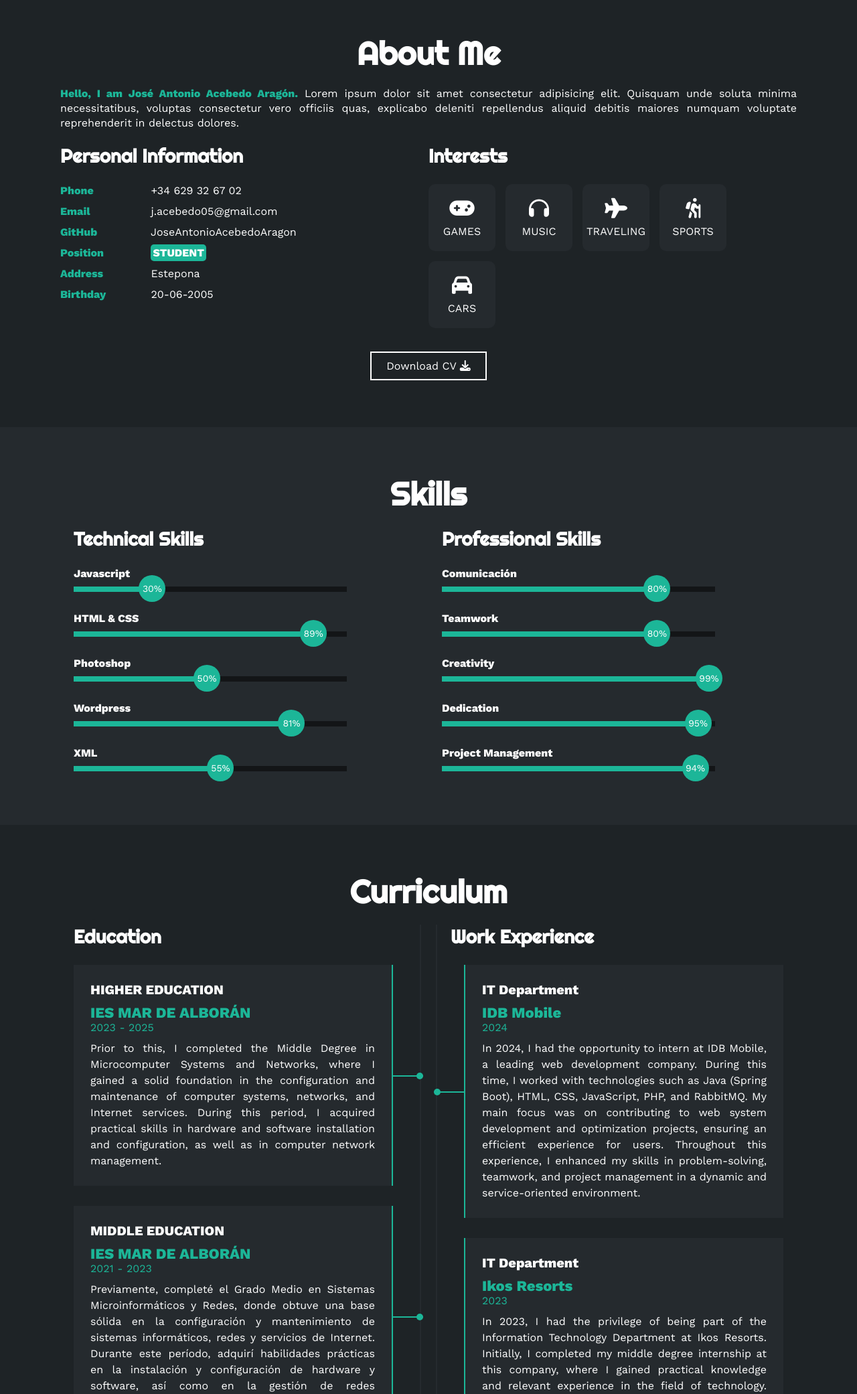
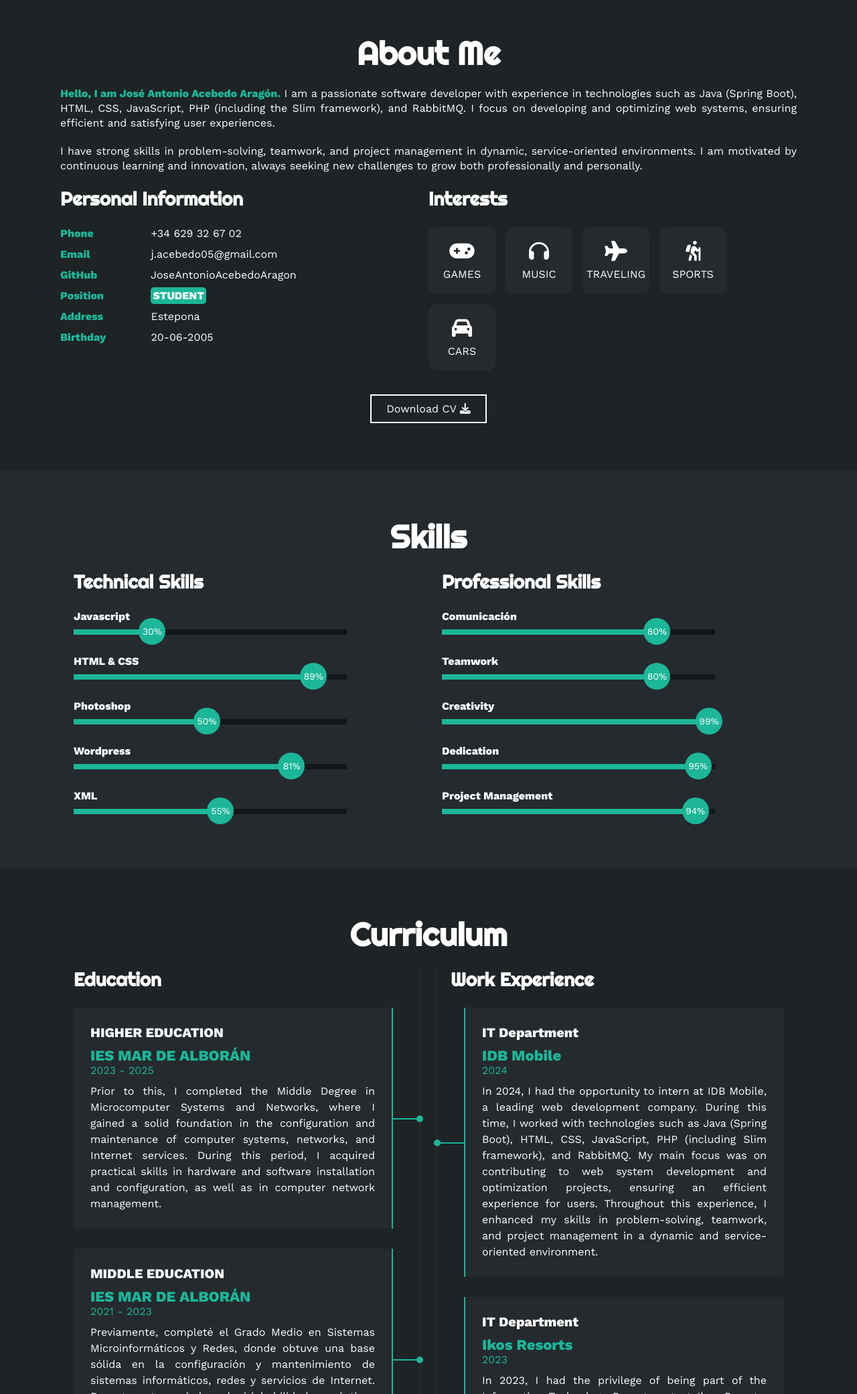
Before and after one commit to JoseAntonioAcebedoAragon/Curriculum, a plain HTML site: page index.html in a window 1280 px wide. Shown: the part 820-2902 px from the top of the page at 67% size. Drawn offline with nearby package versions, Linux system fonts and the light colour scheme.

Commit message:
Curriculum v5

```diff
--- a/index.html
+++ b/index.html
@@ -56,10 +56,13 @@
     <section id="sobremi" class="sobremi">
         <div class="contenido-seccion">
             <h2>About Me</h2>
-            <p><span>Hello, I am José Antonio Acebedo Aragón.</span> Lorem ipsum dolor sit amet consectetur adipisicing
-                elit. Quisquam unde soluta minima necessitatibus, voluptas consectetur vero officiis quas, explicabo
-                deleniti repellendus aliquid debitis maiores numquam voluptate reprehenderit in delectus dolores.</p>
-
+            <p><span>Hello, I am José Antonio Acebedo Aragón.</span> I am a passionate software developer with
+                experience in technologies such as Java (Spring Boot), HTML, CSS, JavaScript, PHP (including the Slim
+                framework), and RabbitMQ. I focus on developing and optimizing web systems, ensuring efficient and
+                satisfying user experiences.</p>
+            <p>I have strong skills in problem-solving, teamwork, and project management in dynamic, service-oriented
+                environments. I am motivated by continuous learning and innovation, always seeking new challenges to
+                grow both professionally and personally.</p>
             <div class="fila">
                 <!-- datos personales -->
                 <div class="col">
@@ -286,14 +289,12 @@
                         <span class="casa">IDB Mobile</span>
                         <span class="fecha">2024</span>
                         <p>In 2024, I had the opportunity to intern at IDB Mobile, a leading web development company.
-                            During this
-                            time, I worked with technologies such as Java (Spring Boot), HTML, CSS, JavaScript, PHP, and
-                            RabbitMQ.
-                            My main focus was on contributing to web system development and optimization projects,
-                            ensuring an
-                            efficient experience for users. Throughout this experience, I enhanced my skills in
-                            problem-solving,
-                            teamwork, and project management in a dynamic and service-oriented environment.</p>
+                            During this time, I worked with technologies such as Java (Spring Boot), HTML, CSS,
+                            JavaScript, PHP (including Slim framework), and RabbitMQ. My main focus was on contributing
+                            to web system development and optimization projects, ensuring an efficient experience for
+                            users. Throughout this experience, I enhanced my skills in problem-solving, teamwork, and
+                            project management in a dynamic and service-oriented environment.
+                        </p>
                         <div class="conectord">
                             <div class="circulod"></div>
                         </div>
```
